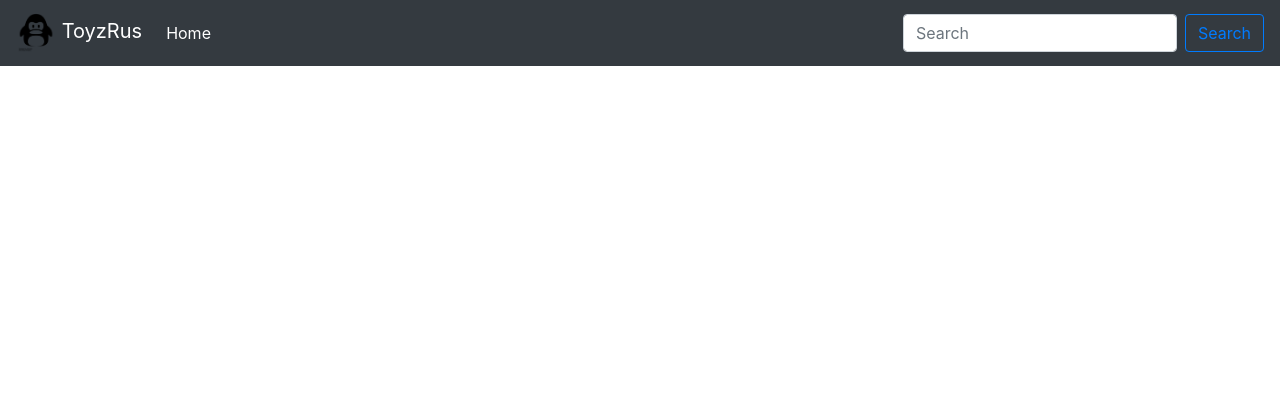
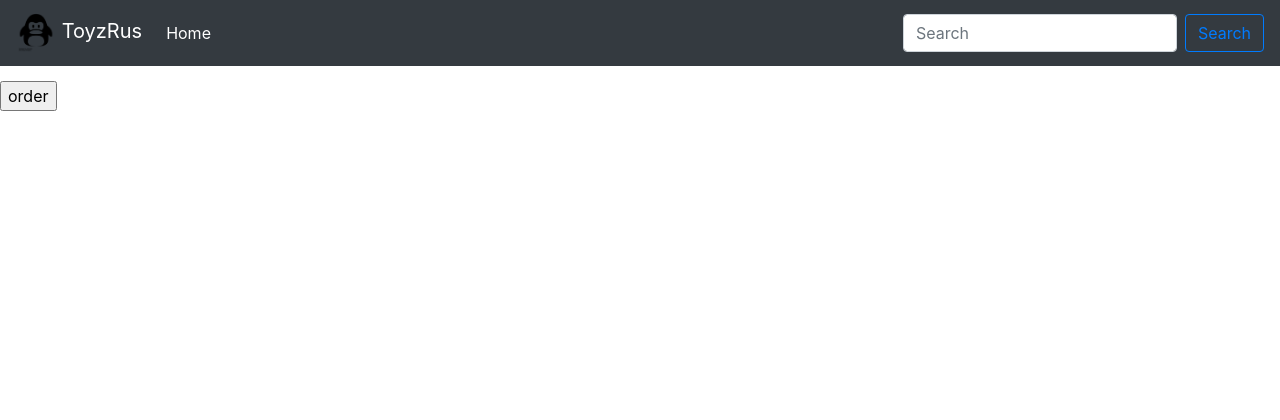
Before and after one commit to dweigle1/CS405_project, a PHP site: page /gatherCart.php in a window 1280 px wide. Shown: the top 420 px of the page. Run offline with PHP 8.4, Linux system fonts and the light colour scheme; some libraries are stand-ins or nearby versions.

Commit message:
Update gatherCart.php

```diff
--- a/gatherCart.php
+++ b/gatherCart.php
@@ -13,10 +13,8 @@ if($ip_server == "158.69.195.142")
 	$username = "root";
 }
 
+if(isset($_SESSION["login_user"])){
 
-
-if(isset($_SESSION["login_user"])){
-    echo $_SESSION["login_user"];
 	$conn = new mysqli($host, $username, $password, $dbname);
     if ($conn->connect_error) {
             die("Connection failed: " . $conn->connect_error);
@@ -48,5 +46,10 @@ if(isset($_SESSION["login_user"])){
 }
 ?>
 
+<form name="orderButton" method="post">
+    <input type="submit" value="order" name="submitOrder">
+</form>
+
+
 
 <?php include "footer.php"; ?>
```
